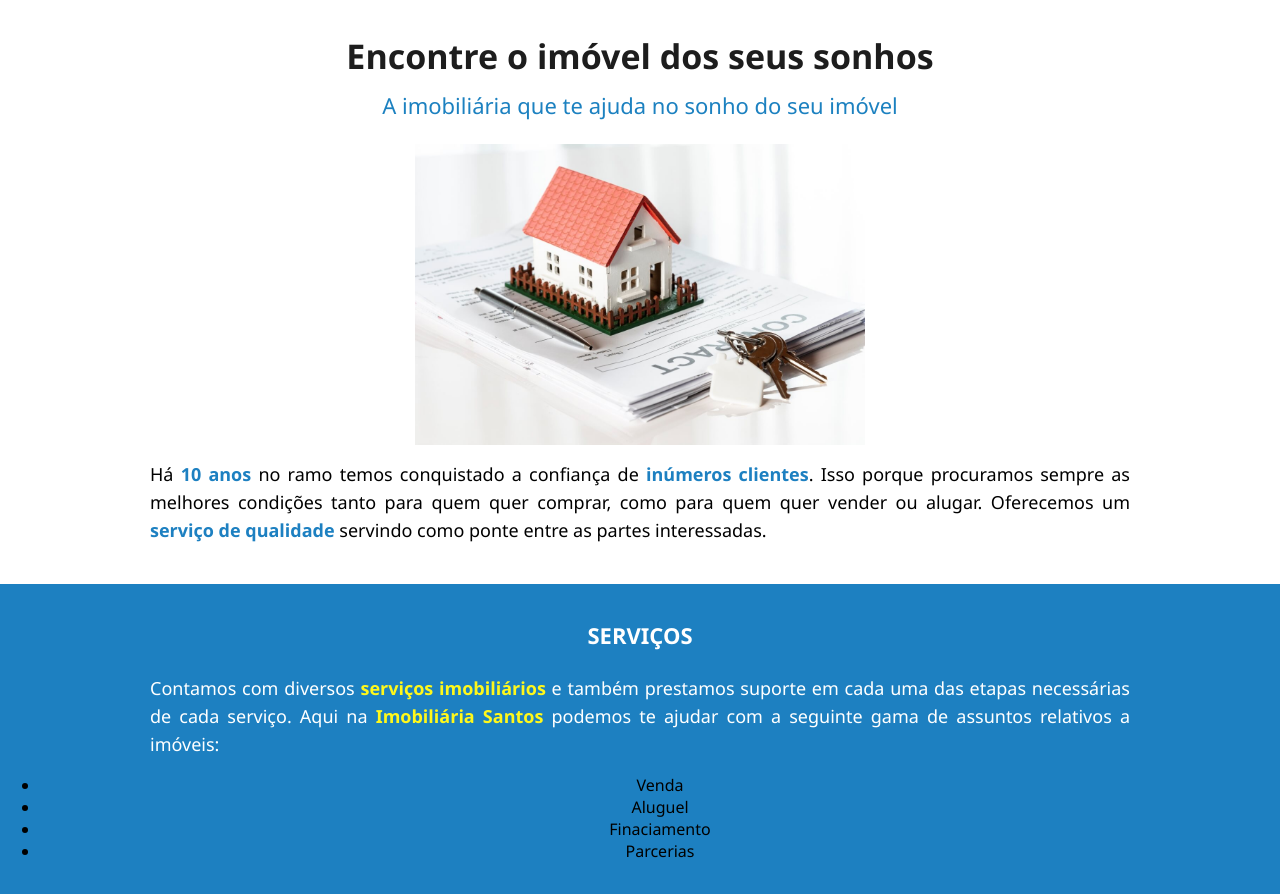
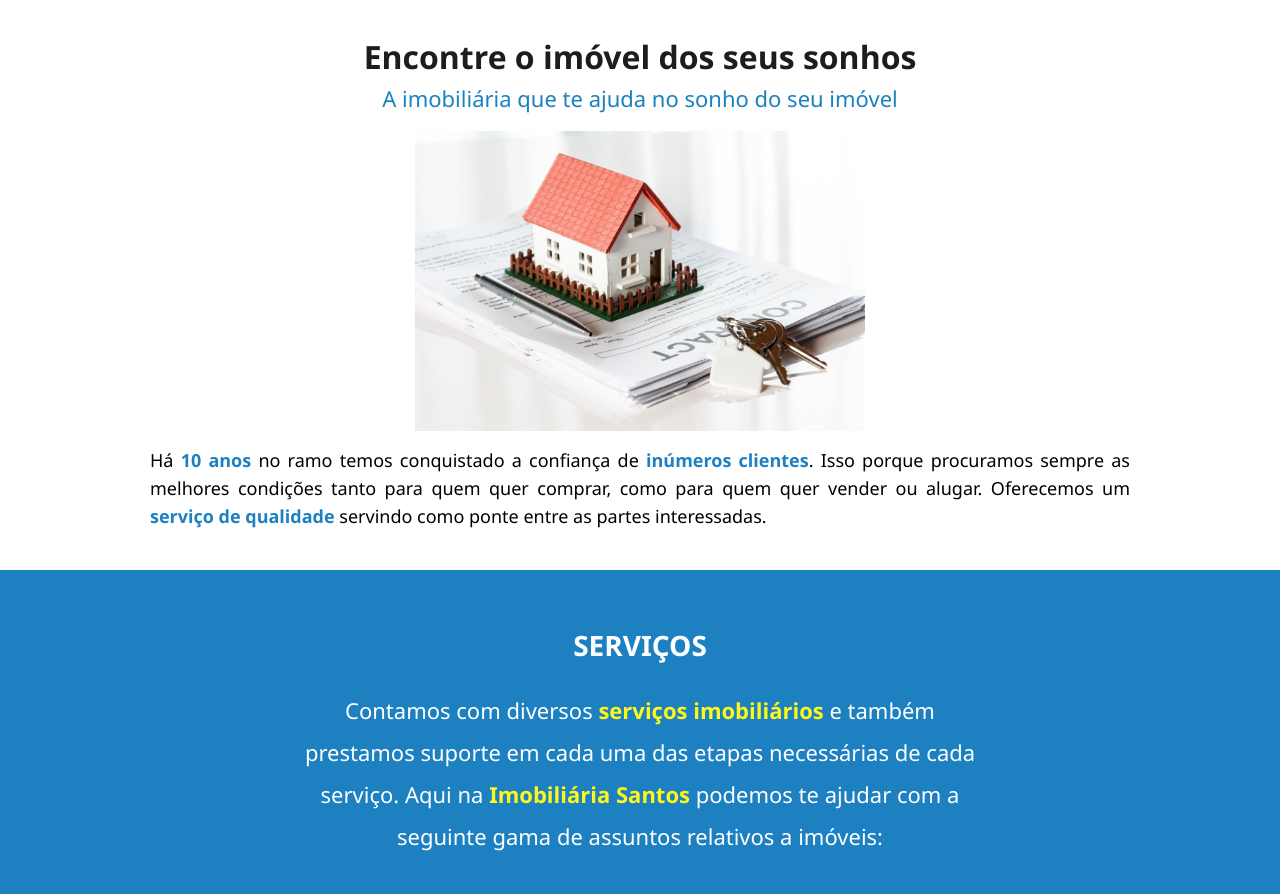
Before and after one commit to lexilva/imobiliariasantos, a plain HTML site: page index.html in a window 1280 px wide. Shown: the part 680-1574 px from the top of the page. Drawn offline with Linux system fonts and the light colour scheme.

Commit message:
Revisão de estilos concluída

```diff
--- a/assets/css/estilo.css
+++ b/css/estilo.css
@@ -10,7 +10,7 @@ header{
 .logo{
     width: 150px;
 }
-section{
+.secao{
     padding-top: 30px;
     padding-bottom: 30px;
     text-align: center;
@@ -48,18 +48,21 @@ span{
 h1{
     color:#1d1d1d;
     margin-bottom: 5px;
-    font-size: 34px;
+    font-size: 32px;
+    margin-top: 0px;
 }
-h2{
+
+.sobre{
+    margin-left: auto;
+    margin-right: auto;
+    padding:0px;
+    padding-bottom: 30px;
+}
+.sobre h2{
     color:#1c81c0;
     margin-top: 0;
     font-weight: normal;
     font-size: 22px;
-    line-height: 42px;
-}
-.sobre{
-    margin-left: auto;
-    margin-right: auto;
 }
 .imagem{
     width: 450px;
@@ -75,8 +78,9 @@ h2{
 }
 .fundoAzul{
     background-color: #1d80c1;
+
 }
-.serviços h2{
+.subtitulo{
     font-size: 28px;
     line-height: 42px;
 }
--- a/index.html
+++ b/index.html
@@ -5,39 +5,39 @@
     <meta name="viewport" content="width=device-width, initial-scale=1.0">
     <meta name="description" content="A Imobiliária que te ajuda a conquistar seu sonho da casa nova">
     <title>Imobiliária Santos</title>
-    <link rel="stylesheet" href="./assets/css/estilo.css">
+    <link rel="stylesheet" href="./css/estilo.css">
 </head>
 <body>
-    <header>
+    <header class="secao" >
         <img class="logo" src="./assets/img/logo.png" alt="Logo da Imobiliária Santos">
         <nav class="menu">
-            <a href=".sobre">Sobre</a>
-            <a href=".serviços">Serviços</a>
-            <a href=".corretores">Corretores</a>
-            <a href=".contatos">Contatos</a>
+            <a href="#sobre">Sobre</a>
+            <a href="#serviços">Serviços</a>
+            <a href="#corretores">Corretores</a>
+            <a href="#contato">Contato</a>
         </nav>
     </header>
-    <section class="banner">
+    <section class="secao banner">
         <img src="./assets/img/banner.jpg" alt="">
     </section>
-    <section class="sobre">
+    <section class="secao sobre" id="sobre">
         <h1>Encontre o imóvel dos seus sonhos</h1>
-        <h2>A imobiliária que te ajuda no sonho do seu imóvel</h2>
+        <h2 >A imobiliária que te ajuda no sonho do seu imóvel</h2>
         <img class="imagem" src="./assets/img/imovel-assinatura.jpg" alt="">
         <p>Há <span class="texto-azul">10 anos</span> no ramo temos conquistado a confiança de <span class="texto-azul"> inúmeros clientes</span>. Isso porque procuramos sempre as melhores condições tanto para quem quer comprar, como para quem quer vender ou alugar. Oferecemos um <span class="texto-azul"> serviço de qualidade </span>servindo como ponte entre as partes interessadas.</p>
     </section>
-    <section class="fundoAzul">
-        <h2 class="texto-branco texto-negrito">SERVIÇOS</h2>
-        <p class="paragrafo, texto-branco">Contamos com diversos <span class="texto-amarelo"> serviços imobiliários</span> e também prestamos suporte em cada uma das etapas necessárias de cada serviço. Aqui na <span class="texto-amarelo"> Imobiliária Santos </span>podemos te ajudar com a seguinte gama de assuntos relativos a imóveis:
+    <section class="secao fundoAzul">
+        <h2 class="subtitulo texto-branco texto-negrito" id="serviços">SERVIÇOS</h2>
+        <p class="paragrafo texto-branco">Contamos com diversos <span class="texto-amarelo"> serviços imobiliários</span> e também prestamos suporte em cada uma das etapas necessárias de cada serviço. Aqui na <span class="texto-amarelo"> Imobiliária Santos </span>podemos te ajudar com a seguinte gama de assuntos relativos a imóveis:
         </p>
-        <ul>
-            <li>Venda</li>
-            <li>Aluguel</li>
-            <li>Finaciamento</li>
-            <li>Parcerias</li>
+        <ul class="lista texto-branco ">
+            <li class="itemLista">Venda</li>
+            <li class="itemLista">Aluguel</li>
+            <li class="itemLista">Finaciamento</li>
+            <li class="itemLista">Parcerias</li>
         </ul>
     </section>
-    <section class="corretores">
+    <section class="secao corretores" id="corretores">
         <h2 class="texto-negrito texto-azul">CORRETORES</h2>
         <img class="imagem" src="./assets/img/corretores.jpg" alt="">
         <p>
@@ -45,8 +45,8 @@
 
             </p>
     </section>
-    <section class="fundoAzul">
-        <h2 class="texto-branco texto-negrito">CONTATO</h2>
+    <section class="secao fundoAzul">
+        <h2 class="texto-branco texto-negrito" id="contato">CONTATO</h2>
         <iframe class="mapa" src=" https://www.google.com/maps/embed?pb=!1m18!1m12!1m3!1d7346.254844548052!2d-43.364712467659004!3d-22.98234139602229!2m3!1f0!2f0!3f0!3m2!1i1024!2i768!4f13.1!3m3!1m2!1s0x9bda2ed54ec2e1%3A0x4431d262cad1d163!2sAv.%20Ayrton%20Senna%2C%203000%20-%20Barra%20da%20Tijuca%2C%20Rio%20de%20Janeiro%20-%20RJ%2C%2022775-904!5e0!3m2!1spt-BR!2sbr!4v1642532754862!5m2!1spt-BR!2sbr" frameborder="0"></iframe>
 
         <p class="texto-branco fundoPreto">
```
Also changed, not shown: 1 other file.
